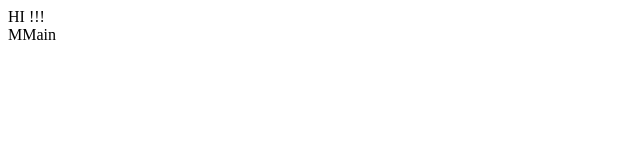
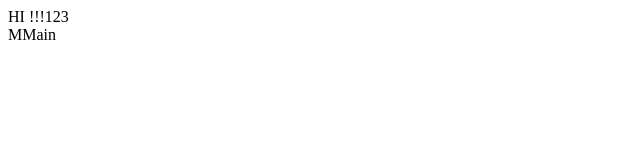
Before and after one commit to SerhiiOsauliak/my-project, a plain HTML site: page index.html in a window 1280 px wide. Shown: the full height of the page, 0-640 px from the left. Drawn offline with Linux system fonts and the light colour scheme.

Commit message:
Update index.html

```diff
--- a/index.html
+++ b/index.html
@@ -7,7 +7,7 @@
     <title>My project</title>
 </head>
 <body>
-   <header>HI !!!</header>
+   <header>HI !!!123</header>
    <main>MMain</main>
     <footer></footer>
    </ul>
```
